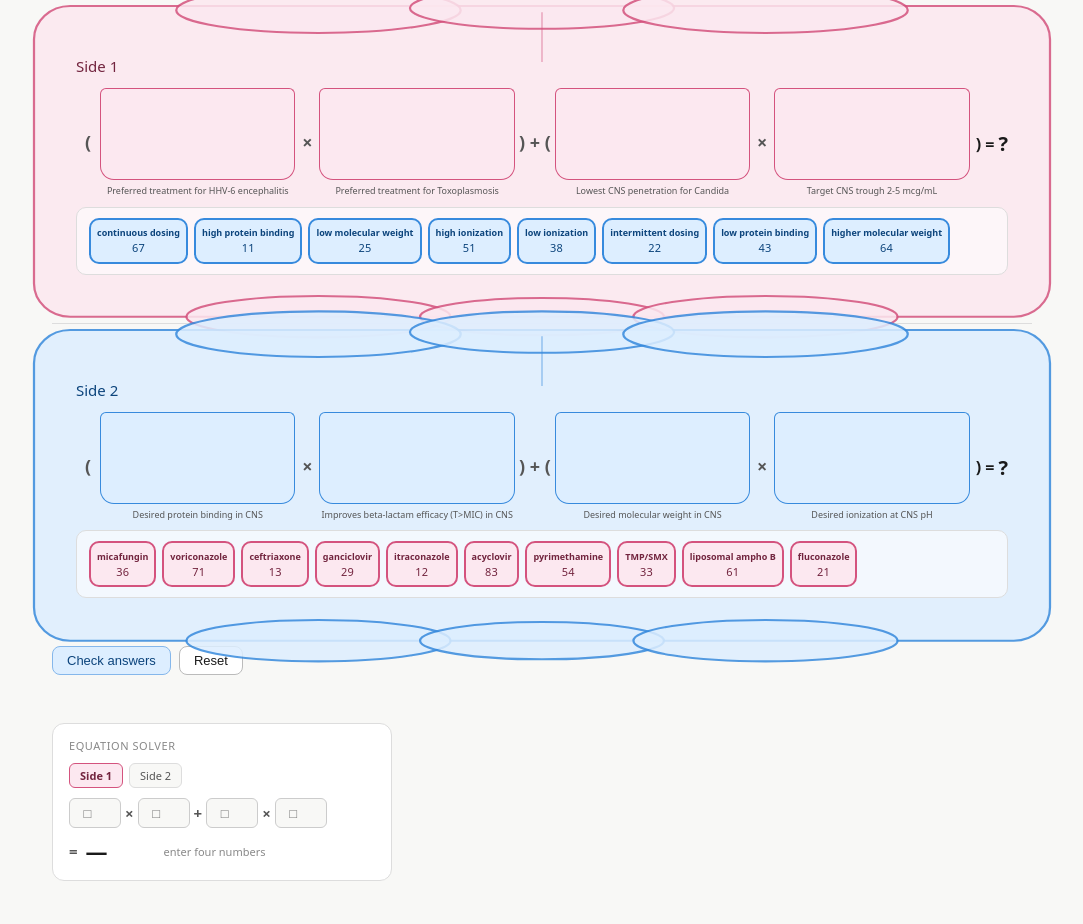
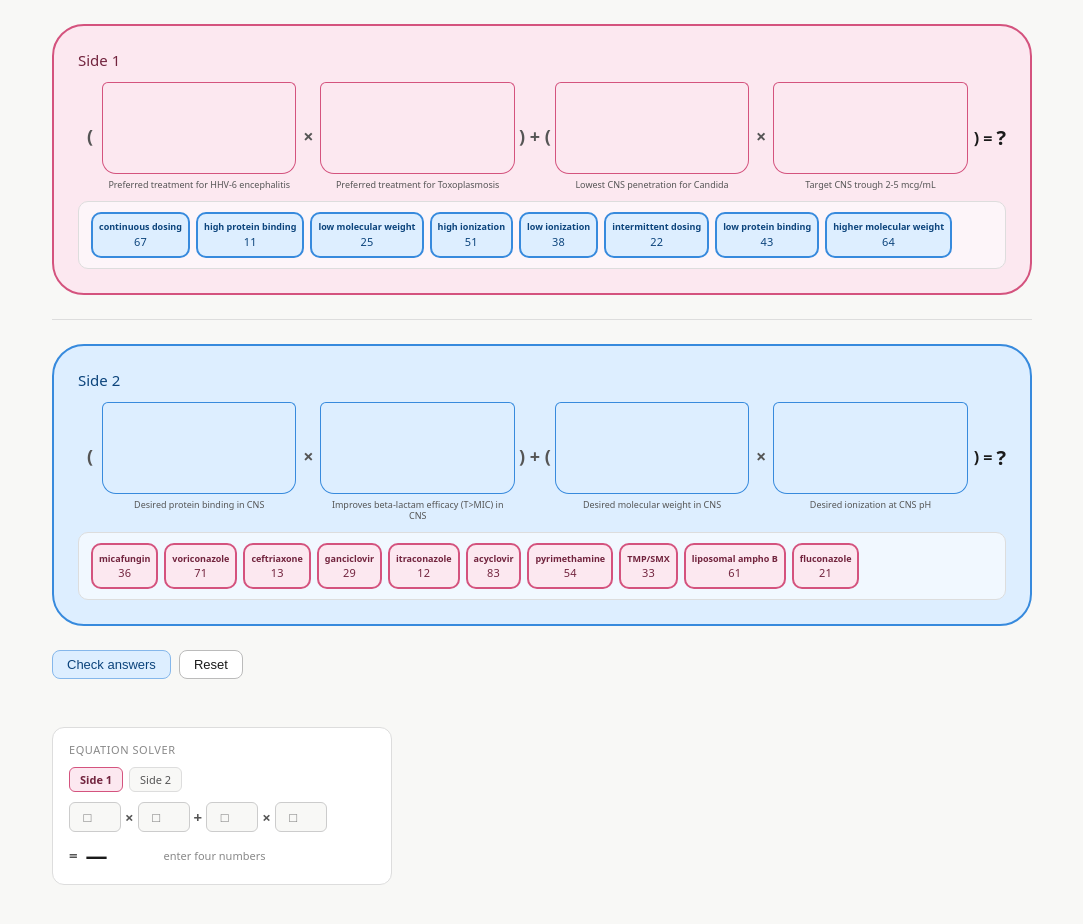
Before and after one commit to doctordianasaur/crossed-signals, a plain HTML site: page index.html in a window 1280 px wide. Shown: the whole page, without its empty margins (98-1181 px from the left). Drawn offline with Linux system fonts and the light colour scheme.

Commit message:
Add files via upload

```diff
--- a/index.html
+++ b/index.html
@@ -8,9 +8,11 @@
 *{box-sizing:border-box;margin:0;padding:0}
 body{font-family:system-ui,-apple-system,sans-serif;background:#f8f8f6;color:#1a1a1a;padding:1.5rem 1rem 3rem;}
 .puzzle-wrap{display:flex;flex-direction:column;gap:1.5rem;max-width:980px;margin:0 auto;user-select:none}
-.brain-section{position:relative;padding:2rem 1.5rem 1.5rem;border-radius:28px;overflow:visible}
-.brain-bg{position:absolute;inset:-18px;width:calc(100% + 36px);height:calc(100% + 36px);pointer-events:none;overflow:visible}
-.brain-content{position:relative;z-index:1}
+.brain-section{position:relative;padding:1.5rem;}
+.brain-bg{display:none;}
+.brain-content{position:relative;}
+.brain-pink{background:#fce8f0;border:2.5px solid #d4537e;border-radius:32px;}
+.brain-blue{background:#ddeeff;border:2.5px solid #378ADD;border-radius:32px;}
 .side-header{font-size:15px;font-weight:500;margin-bottom:12px}
 .buckets-and-ops{display:flex;align-items:flex-start;gap:0}
 .bucket-op{display:flex;flex-direction:column;align-items:center;justify-content:center;padding:0 4px;padding-top:42px;font-size:18px;font-weight:700;color:#555;flex-shrink:0;min-width:24px}
@@ -65,20 +67,8 @@ button:hover{background:#f0f0ee}
 <div class="puzzle-wrap">
 
   <!-- SIDE 1: pink buckets, blue beads -->
-  <div class="brain-section" id="side1-section">
-    <svg class="brain-bg" viewBox="0 0 900 300" preserveAspectRatio="none" xmlns="http://www.w3.org/2000/svg">
-      <rect x="0" y="0" width="100%" height="100%" rx="32" ry="32" fill="#fce8f0" stroke="#d4537e" stroke-width="2" opacity="0.85"/>
-      <!-- brain hemisphere bumps top -->
-      <ellipse cx="28%" cy="4" rx="14%" ry="22" fill="#fce8f0" stroke="#d4537e" stroke-width="2" opacity="0.85"/>
-      <ellipse cx="50%" cy="2" rx="13%" ry="20" fill="#fce8f0" stroke="#d4537e" stroke-width="2" opacity="0.85"/>
-      <ellipse cx="72%" cy="4" rx="14%" ry="22" fill="#fce8f0" stroke="#d4537e" stroke-width="2" opacity="0.85"/>
-      <!-- brain fissure line top center -->
-      <line x1="50%" y1="2%" x2="50%" y2="18%" stroke="#d4537e" stroke-width="1.5" opacity="0.4"/>
-      <!-- bottom bumps -->
-      <ellipse cx="28%" cy="100%" rx="13%" ry="20" fill="#fce8f0" stroke="#d4537e" stroke-width="2" opacity="0.85"/>
-      <ellipse cx="50%" cy="100%" rx="12%" ry="18" fill="#fce8f0" stroke="#d4537e" stroke-width="2" opacity="0.85"/>
-      <ellipse cx="72%" cy="100%" rx="13%" ry="20" fill="#fce8f0" stroke="#d4537e" stroke-width="2" opacity="0.85"/>
-    </svg>
+  <div class="brain-section brain-pink" id="side1-section">
+    <svg id="brain-svg-1" class="brain-bg" xmlns="http://www.w3.org/2000/svg"></svg>
     <div class="brain-content">
       <div class="side-header" style="color:#72243E">Side 1</div>
       <div class="buckets-and-ops" id="top-buckets-row"></div>
@@ -89,17 +79,8 @@ button:hover{background:#f0f0ee}
   <div class="divider"></div>
 
   <!-- SIDE 2: blue buckets, pink beads -->
-  <div class="brain-section" id="side2-section">
-    <svg class="brain-bg" viewBox="0 0 900 300" preserveAspectRatio="none" xmlns="http://www.w3.org/2000/svg">
-      <rect x="0" y="0" width="100%" height="100%" rx="32" ry="32" fill="#ddeeff" stroke="#378ADD" stroke-width="2" opacity="0.85"/>
-      <ellipse cx="28%" cy="4" rx="14%" ry="22" fill="#ddeeff" stroke="#378ADD" stroke-width="2" opacity="0.85"/>
-      <ellipse cx="50%" cy="2" rx="13%" ry="20" fill="#ddeeff" stroke="#378ADD" stroke-width="2" opacity="0.85"/>
-      <ellipse cx="72%" cy="4" rx="14%" ry="22" fill="#ddeeff" stroke="#378ADD" stroke-width="2" opacity="0.85"/>
-      <line x1="50%" y1="2%" x2="50%" y2="18%" stroke="#378ADD" stroke-width="1.5" opacity="0.4"/>
-      <ellipse cx="28%" cy="100%" rx="13%" ry="20" fill="#ddeeff" stroke="#378ADD" stroke-width="2" opacity="0.85"/>
-      <ellipse cx="50%" cy="100%" rx="12%" ry="18" fill="#ddeeff" stroke="#378ADD" stroke-width="2" opacity="0.85"/>
-      <ellipse cx="72%" cy="100%" rx="13%" ry="20" fill="#ddeeff" stroke="#378ADD" stroke-width="2" opacity="0.85"/>
-    </svg>
+  <div class="brain-section brain-blue" id="side2-section">
+    <svg id="brain-svg-2" class="brain-bg" xmlns="http://www.w3.org/2000/svg"></svg>
     <div class="brain-content">
       <div class="side-header" style="color:#0C447C">Side 2</div>
       <div class="buckets-and-ops" id="bot-buckets-row"></div>
@@ -322,7 +303,9 @@ function checkAnswers(){
   }
 }
 
-function resetPuzzle(){buildTop();buildBot();updateEquationBoxes();revealAnswers(false);document.getElementById('feedback').textContent='';}
+function resetPuzzle(){buildTop();buildBot();updateEquationBoxes();
+
+revealAnswers(false);document.getElementById('feedback').textContent='';}
 
 let calcSide=1;
 function setCalcSide(s){
@@ -349,6 +332,8 @@ function calcUpdate(){
 }
 
 buildTop();buildBot();updateEquationBoxes();
+
+
 </script>
 </body>
 </html>
```
